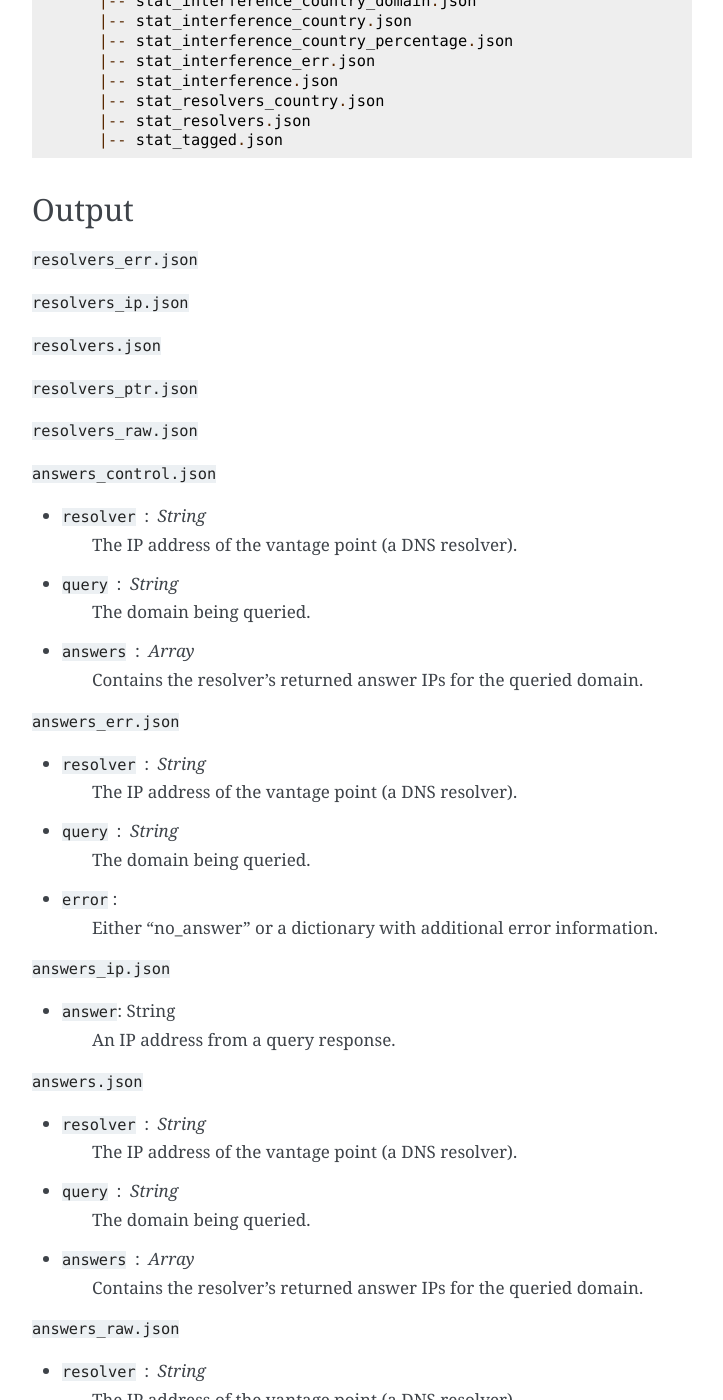
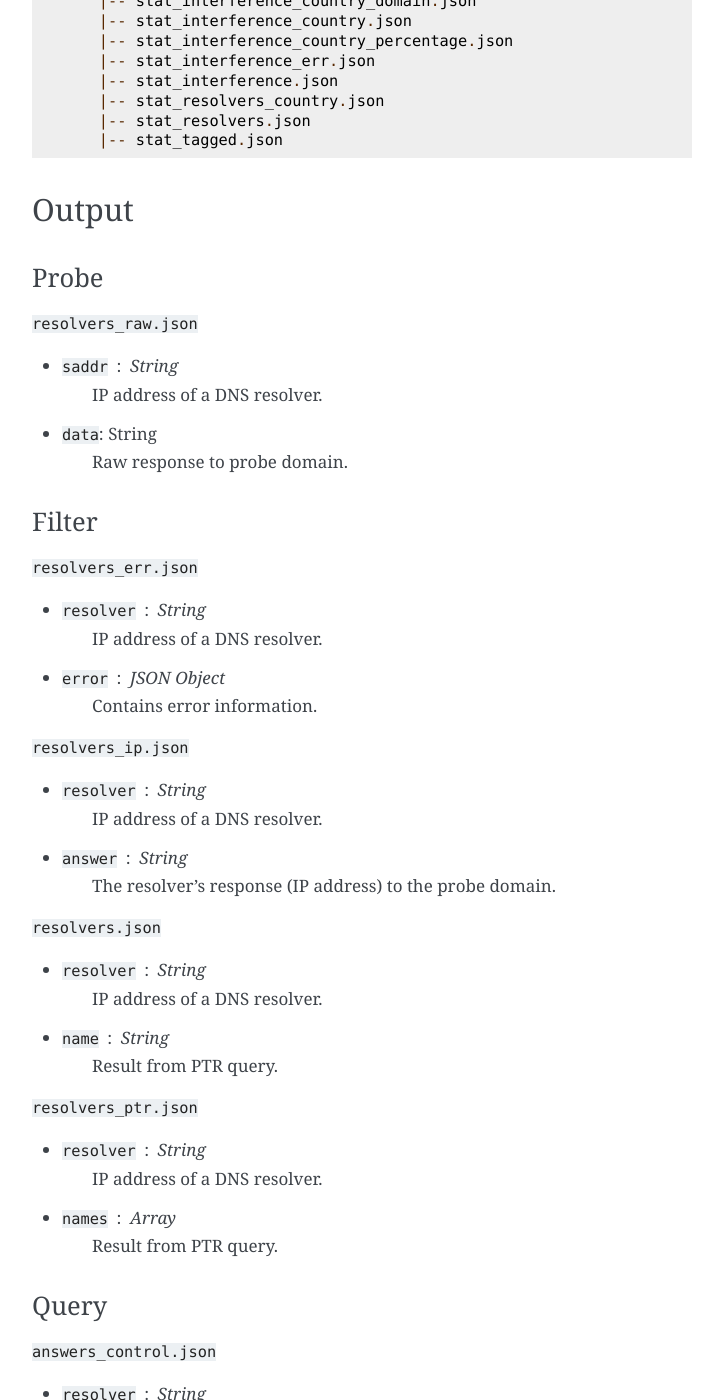
Before and after one commit to censoredplanet/censoredplanet, a Sphinx documentation site: the page built from docs/satellitev1.rst, in a window 1280 px wide and 1400 px high, scrolled down 790 px. Shown: the whole window, without its empty margins (388-1111 px from the left). Built offline with Sphinx 7.4.7, drawn with Linux system fonts in a browser that asks for light colours; some of the changed text lies outside the part shown.

Commit message:
Add remaining output fields

```diff
--- a/docs/satellitev1.rst
+++ b/docs/satellitev1.rst
@@ -46,15 +46,52 @@ The published data has the following directory structure: ::
 Output
 *******
 
+------
+Probe
+------
+
+:code:`resolvers_raw.json`
+
+* :code:`saddr` : String
+	IP address of a DNS resolver.
+* :code:`data`: String
+	Raw response to probe domain.
+
+------
+Filter
+------
+
 :code:`resolvers_err.json`
+
+* :code:`resolver` : String
+    IP address of a DNS resolver.
+* :code:`error` : JSON Object
+	Contains error information.
 
 :code:`resolvers_ip.json`
 
+* :code:`resolver` : String
+    IP address of a DNS resolver.
+* :code:`answer` : String
+	The resolver's response (IP address) to the probe domain.
+
 :code:`resolvers.json`
+
+* :code:`resolver` : String
+    IP address of a DNS resolver.
+* :code:`name` : String
+	Result from PTR query.
 
 :code:`resolvers_ptr.json`
 
-:code:`resolvers_raw.json`
+* :code:`resolver` : String
+    IP address of a DNS resolver.
+* :code:`names` : Array
+    Result from PTR query.
+
+------
+Query
+------
 
 :code:`answers_control.json`
 
```
Also changed, not shown: other parts of docs/satellitev1.rst (+8 -0 lines).
